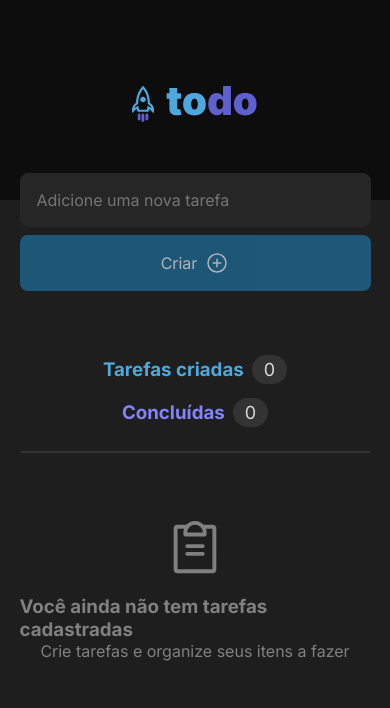
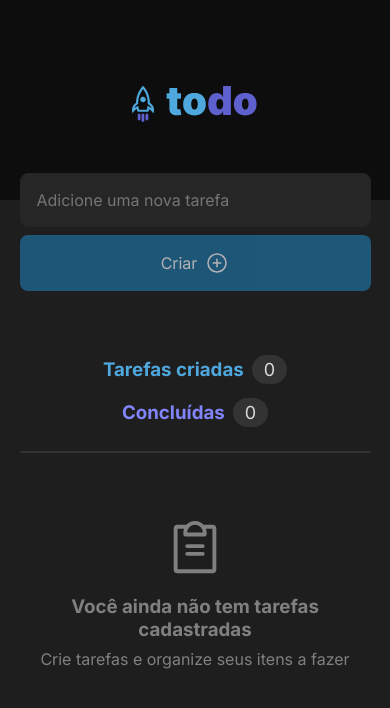
Before and after one commit to EnzoXavier1001/todo-list, a React (Vite) app: page / in a window 390 px wide. Shown: the top 708 px of the page. Built offline with nearby package versions, Linux system fonts and the light colour scheme.

Commit message:
style: center text and add space in empty list

```diff
--- a/src/components/List/styles.module.css
+++ b/src/components/List/styles.module.css
@@ -115,6 +115,14 @@
     width: 90%;
     margin: 0 auto;
   }
+
+  .emptyList {
+    text-align: center;
+  }
+
+  .emptyListTitle {
+    margin-bottom: 0.8rem;
+  }
 }
 
 @media (max-width: 450px) {
```
